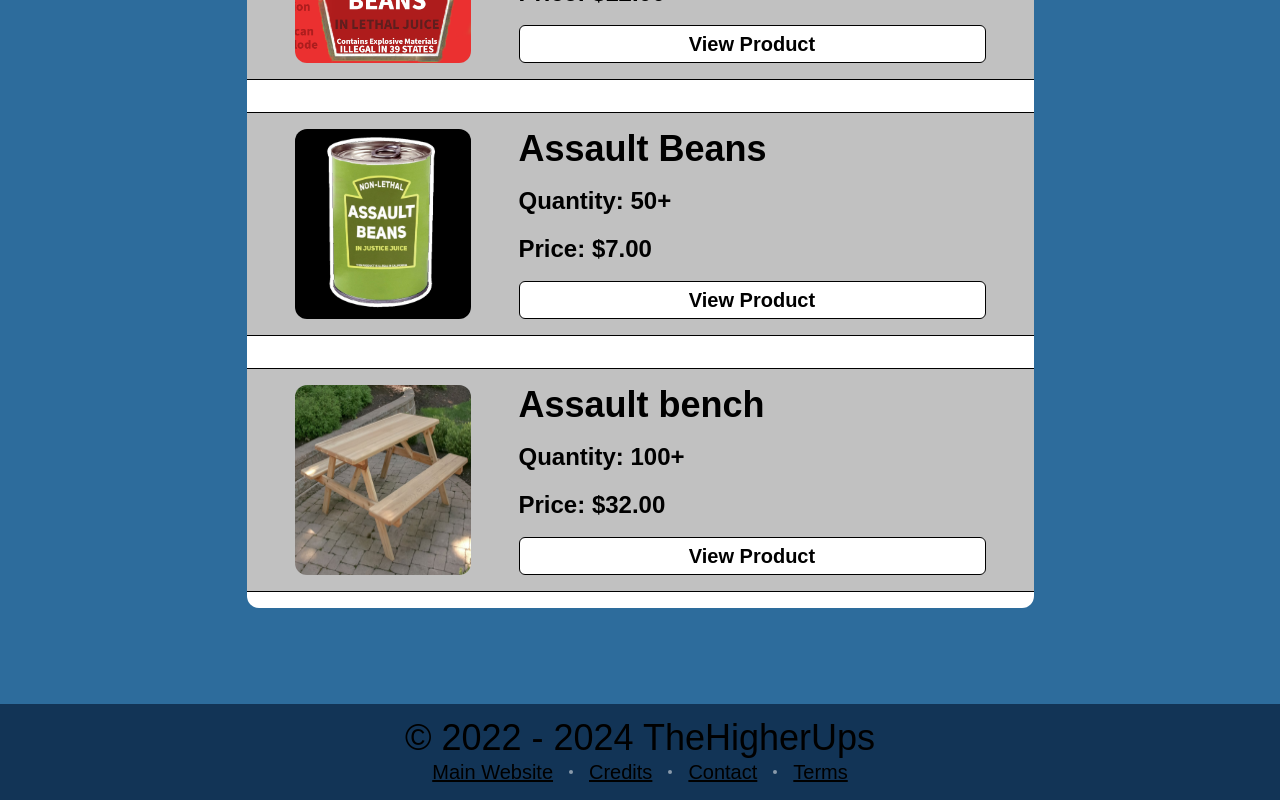
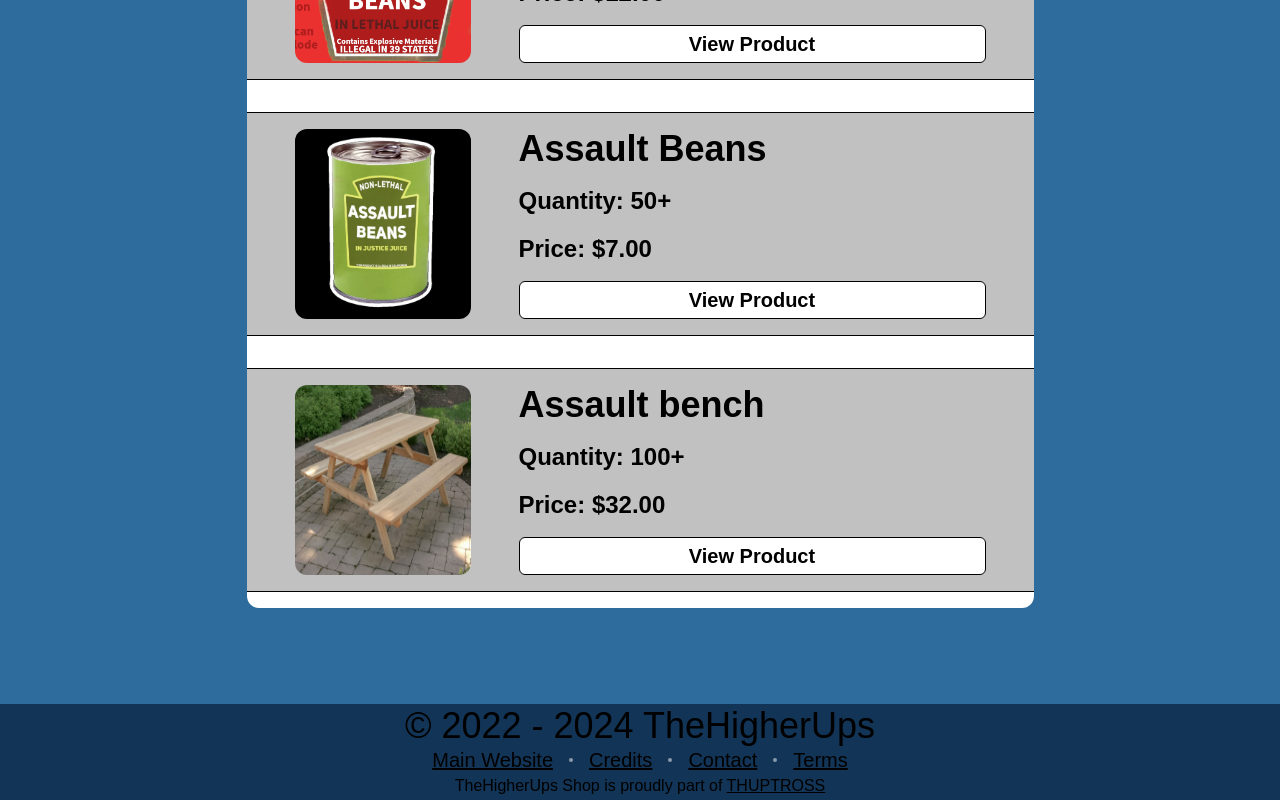
Before and after one commit to TheHigherUps/shop, a Next.js app: page / in a window 1280 px wide. Shown: the part 978-1778 px from the top of the page. Built offline with nearby package versions, Linux system fonts and the light colour scheme; no server answers; a web font is replaced by a local one.

Commit message:
feat: added THUPTROSS

```diff
--- /dev/null
+++ b/src/app/(nolayout)/thuptross/page.tsx
@@ -0,0 +1,23 @@
+import Link from "next/link"
+
+export default function THUPTROSS() {
+    return (
+        <div className="text-black p-4 lg:p-12 flex flex-col gap-12">
+            <Link className="text-black underline" href="/">
+                Return Home
+            </Link>
+            <h1 className="text-xl md:text-2xl lg:text-3xl">
+                TheHigherUps Project to Release Open Source Software
+            </h1>
+            <div>
+                <p className="italic text-black/75">
+                    More infomration coming soon...
+                </p>
+                {/* <p>
+                    As developers, we at TheHigherUps fully support and are
+                    maintainers of open source software(oss).{" "}
+                </p> */}
+            </div>
+        </div>
+    )
+}
--- a/src/components/Footer.tsx
+++ b/src/components/Footer.tsx
@@ -33,6 +33,12 @@ export default function Footer() {
                     </Link>
                 </nav>
             </div>
+            <p>
+                TheHigherUps Shop is proudly part of{" "}
+                <Link className="underline" href="/thuptross">
+                    THUPTROSS
+                </Link>
+            </p>
         </footer>
     )
 }
```
